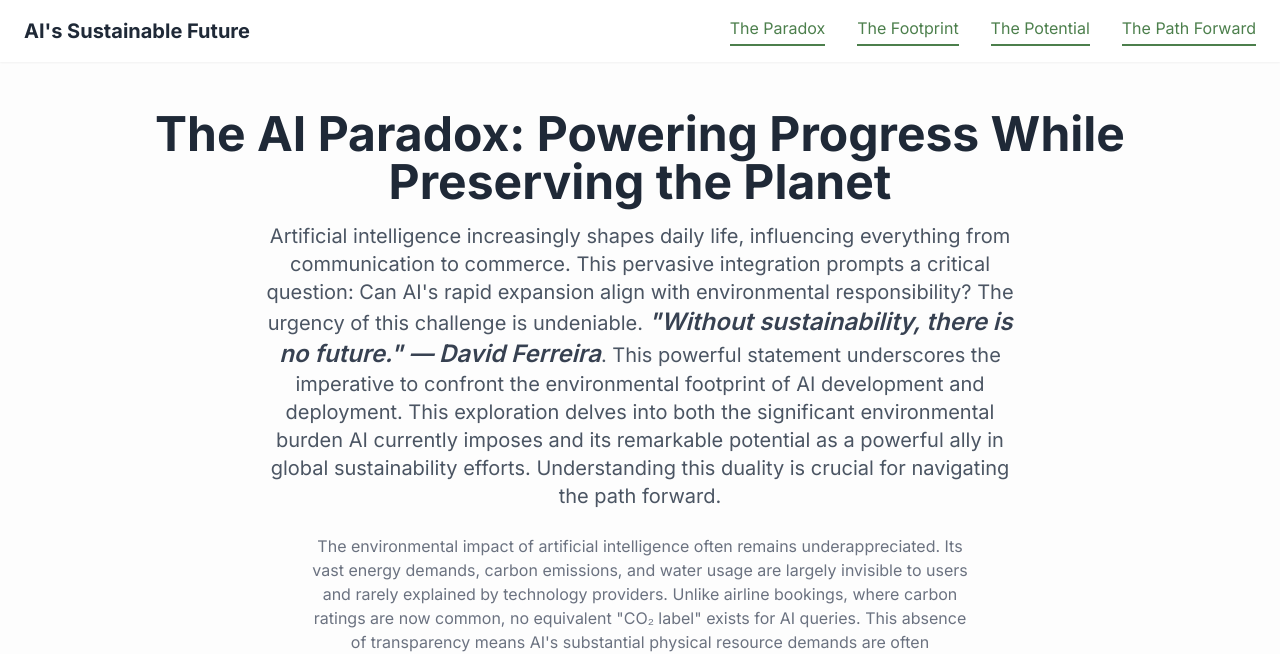
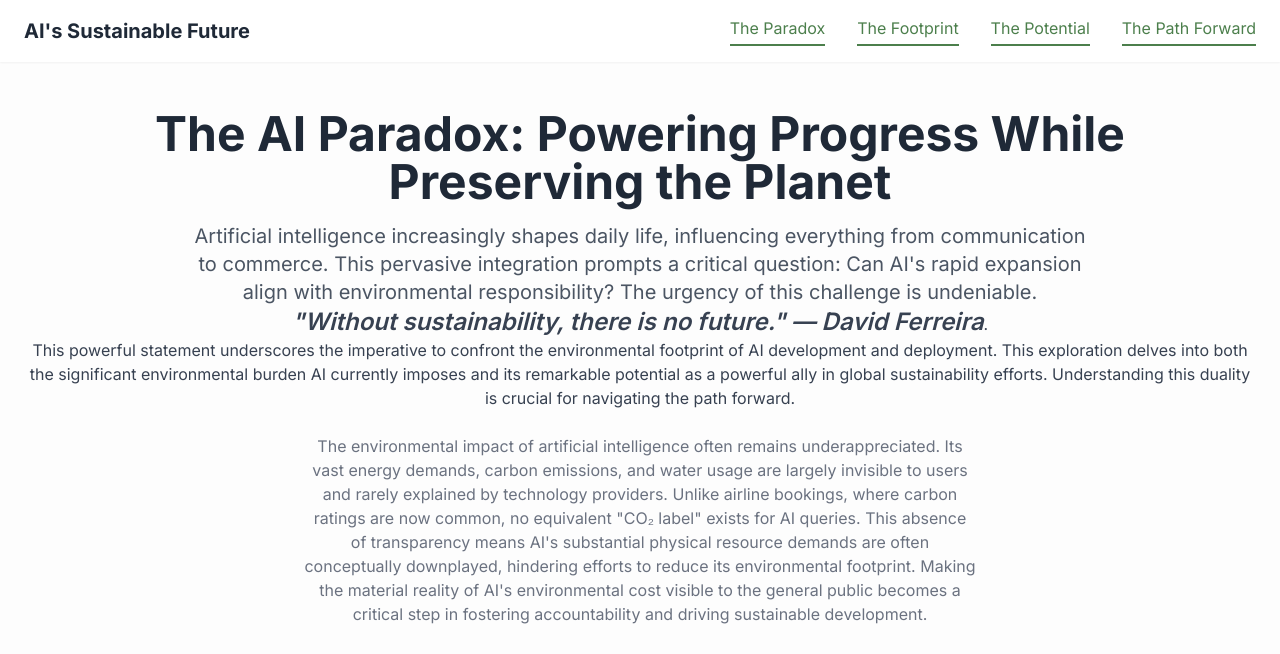
Before and after one commit to Slugslinger/aisustainability.github.io, a plain HTML site: page index.html in a window 1280 px wide. Shown: the top 654 px of the page. Drawn offline with nearby package versions, Linux system fonts and the light colour scheme.

Commit message:
Update index.html

```diff
--- a/index.html
+++ b/index.html
@@ -92,7 +92,9 @@
         <article class="container mx-auto px-6">
             <section id="paradox" class="mb-12 text-center">
                 <h1 class="text-4xl md:text-5xl font-bold text-gray-800 leading-tight mb-4">The AI Paradox: Powering Progress While Preserving the Planet</h1>
-                <p class="mt-4 text-lg md:text-xl text-gray-600 max-w-3xl mx-auto">Artificial intelligence increasingly shapes daily life, influencing everything from communication to commerce. This pervasive integration prompts a critical question: Can AI's rapid expansion align with environmental responsibility? The urgency of this challenge is undeniable. <span class="text-2xl font-semibold text-gray-700 italic">"Without sustainability, there is no future." — David Ferreira</span>. This powerful statement underscores the imperative to confront the environmental footprint of AI development and deployment. This exploration delves into both the significant environmental burden AI currently imposes and its remarkable potential as a powerful ally in global sustainability efforts. Understanding this duality is crucial for navigating the path forward.</p>
+                <p class="mt-4 text-lg md:text-xl text-gray-600 max-w-4xl mx-auto">Artificial intelligence increasingly shapes daily life, influencing everything from communication to commerce. This pervasive integration prompts a critical question: Can AI's rapid expansion align with environmental responsibility? The urgency of this challenge is undeniable.</p>
+                <p> <span class="text-2xl font-semibold text-gray-700 italic">"Without sustainability, there is no future." — David Ferreira</span>. </p>
+                <p> This powerful statement underscores the imperative to confront the environmental footprint of AI development and deployment. This exploration delves into both the significant environmental burden AI currently imposes and its remarkable potential as a powerful ally in global sustainability efforts. Understanding this duality is crucial for navigating the path forward.</p>
                 <p class="mt-6 text-base text-gray-500 max-w-2xl mx-auto">The environmental impact of artificial intelligence often remains underappreciated. Its vast energy demands, carbon emissions, and water usage are largely invisible to users and rarely explained by technology providers. Unlike airline bookings, where carbon ratings are now common, no equivalent "CO₂ label" exists for AI queries. This absence of transparency means AI's substantial physical resource demands are often conceptually downplayed, hindering efforts to reduce its environmental footprint. Making the material reality of AI's environmental cost visible to the general public becomes a critical step in fostering accountability and driving sustainable development.</p>
             </section>
 
```
